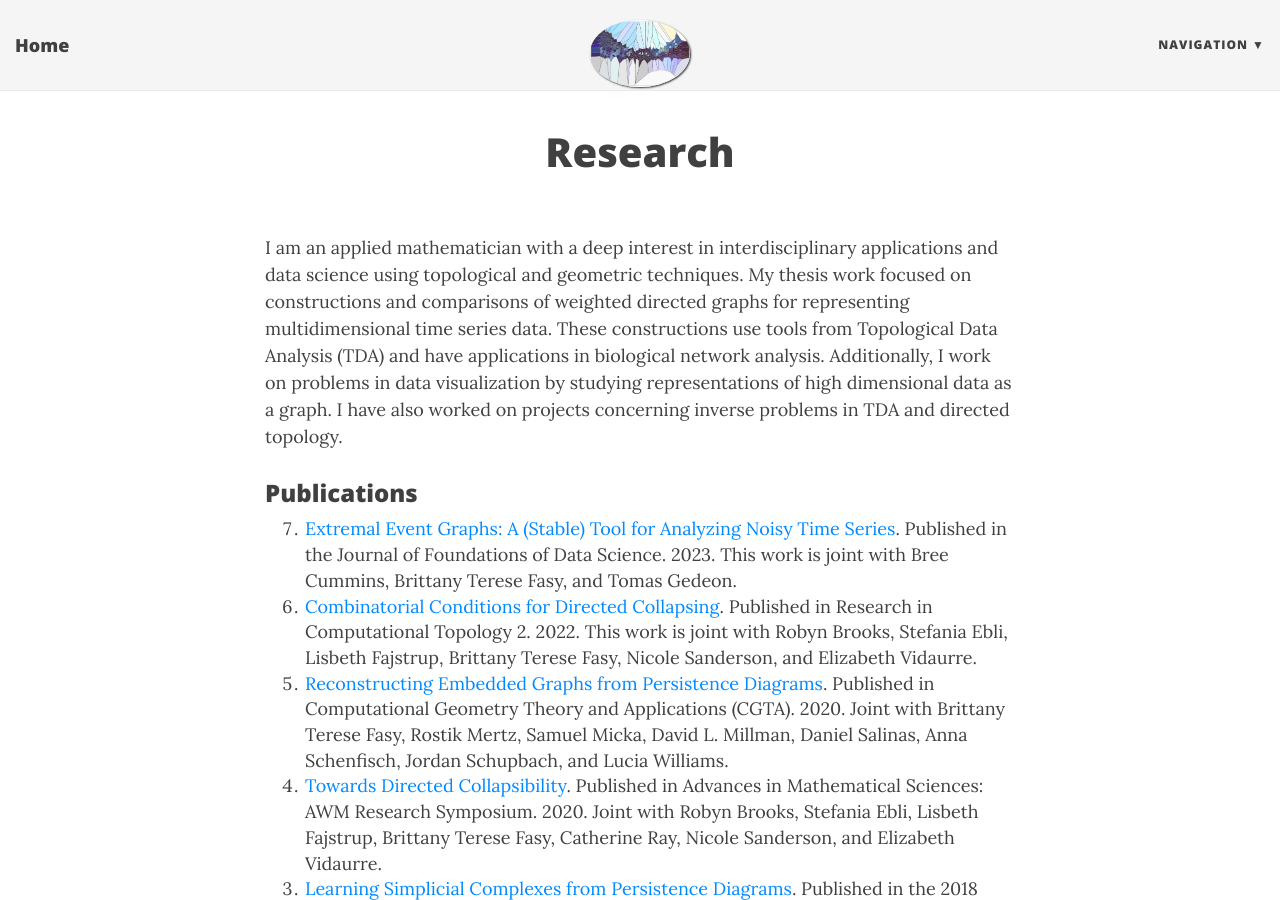
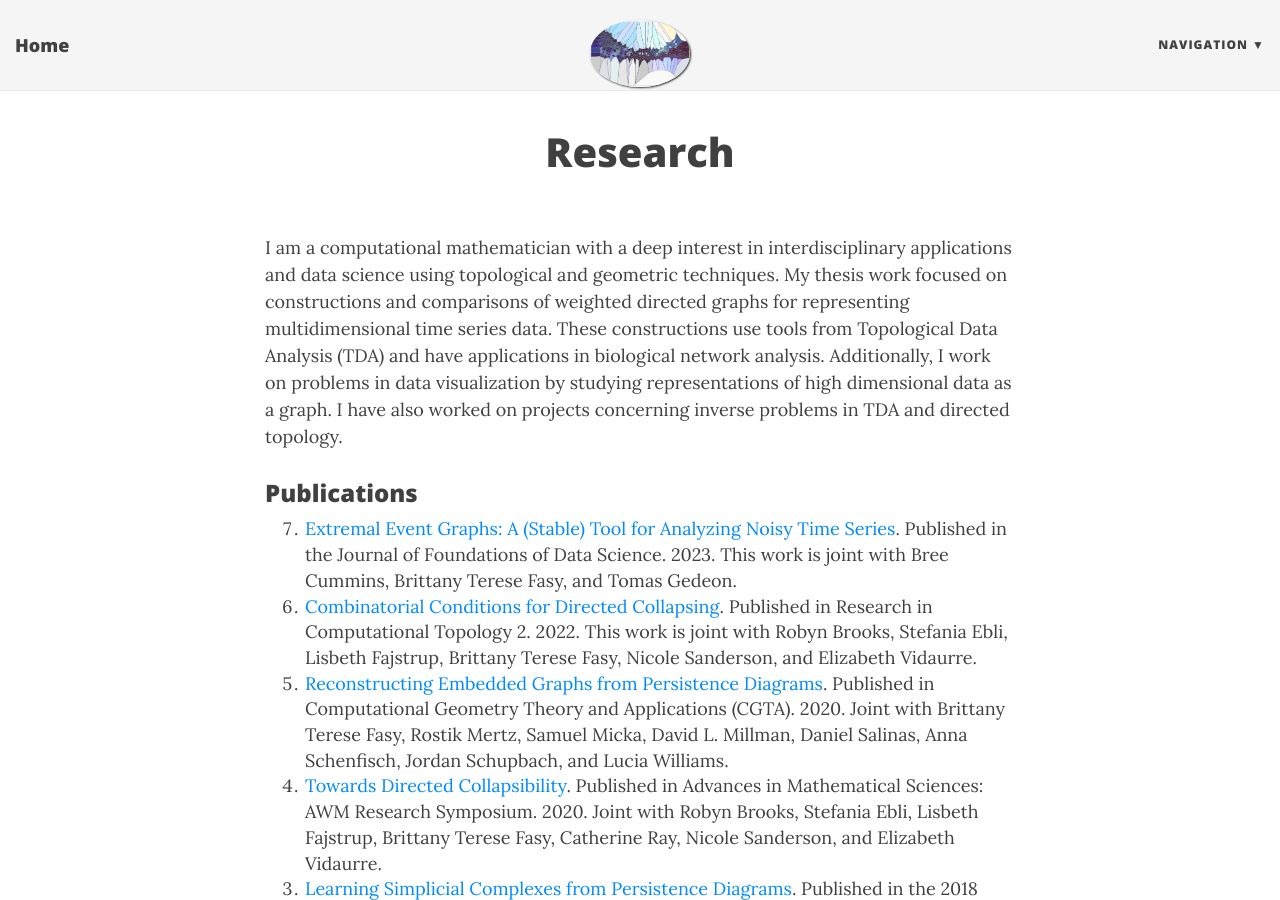
Before and after one commit to robinbelton/robinbelton.github.io, a Jekyll site: the page built from research.html, in a window 1280 px wide and 900 px high. Built offline with Jekyll 4.4.1, drawn with Linux system fonts in a browser that asks for light colours; nearby versions of some CDN libraries.

Commit message:
Add computational mathematician

```diff
--- a/research.html
+++ b/research.html
@@ -6,7 +6,7 @@ use-site-title: true
 ---
 
 
-<p>I am an applied mathematician with a deep interest in interdisciplinary applications and data science using topological and geometric techniques. My thesis work focused on constructions and comparisons of weighted directed graphs for representing multidimensional time series data. These constructions use tools from Topological Data Analysis (TDA) and have applications in biological network analysis. Additionally, I work on problems in data visualization by studying representations of high dimensional data as a graph. I have also worked on projects concerning inverse problems in TDA and directed topology.
+<p>I am a computational mathematician with a deep interest in interdisciplinary applications and data science using topological and geometric techniques. My thesis work focused on constructions and comparisons of weighted directed graphs for representing multidimensional time series data. These constructions use tools from Topological Data Analysis (TDA) and have applications in biological network analysis. Additionally, I work on problems in data visualization by studying representations of high dimensional data as a graph. I have also worked on projects concerning inverse problems in TDA and directed topology.
 
 <h3>Publications</h3>
 
```
